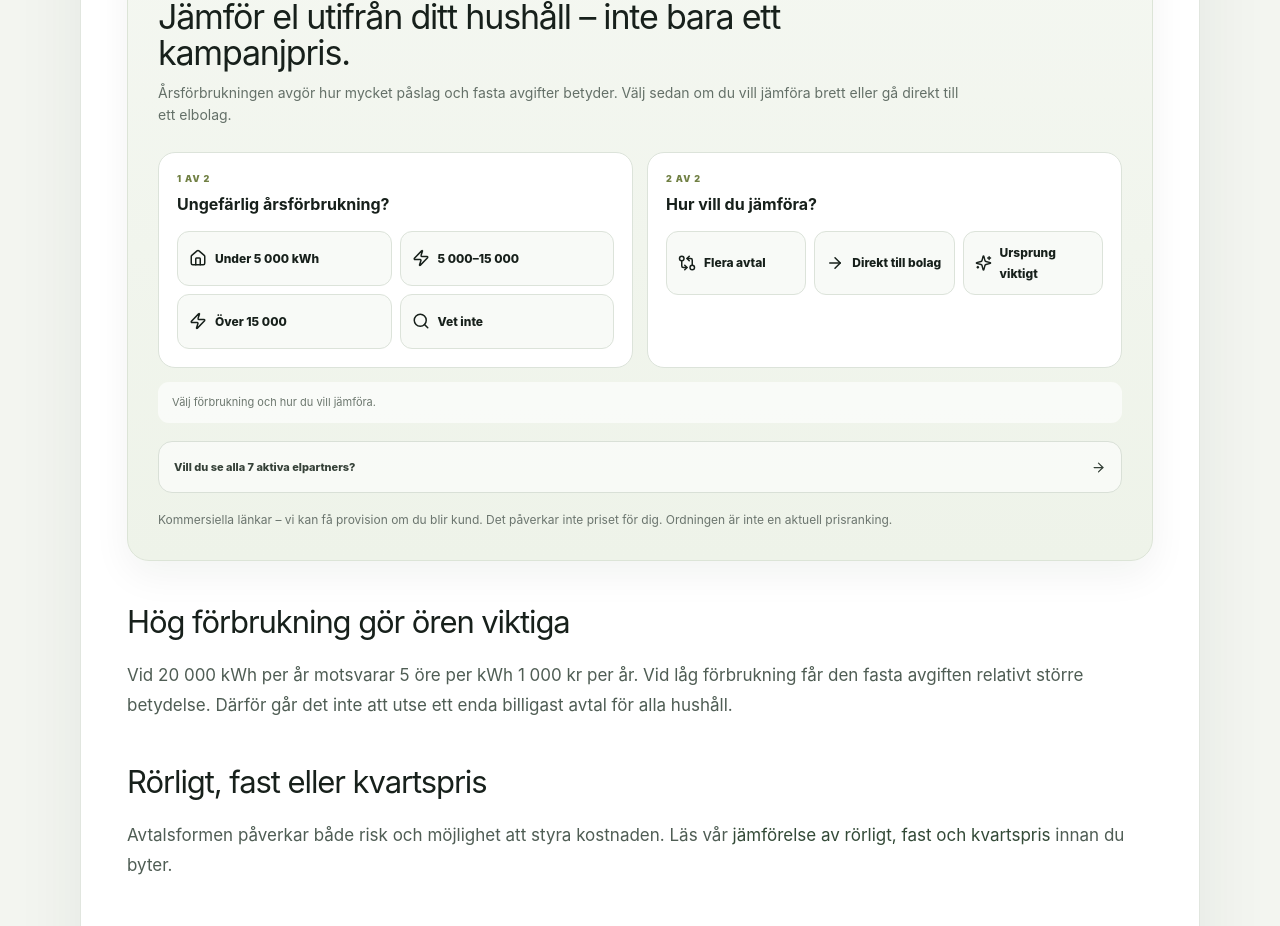
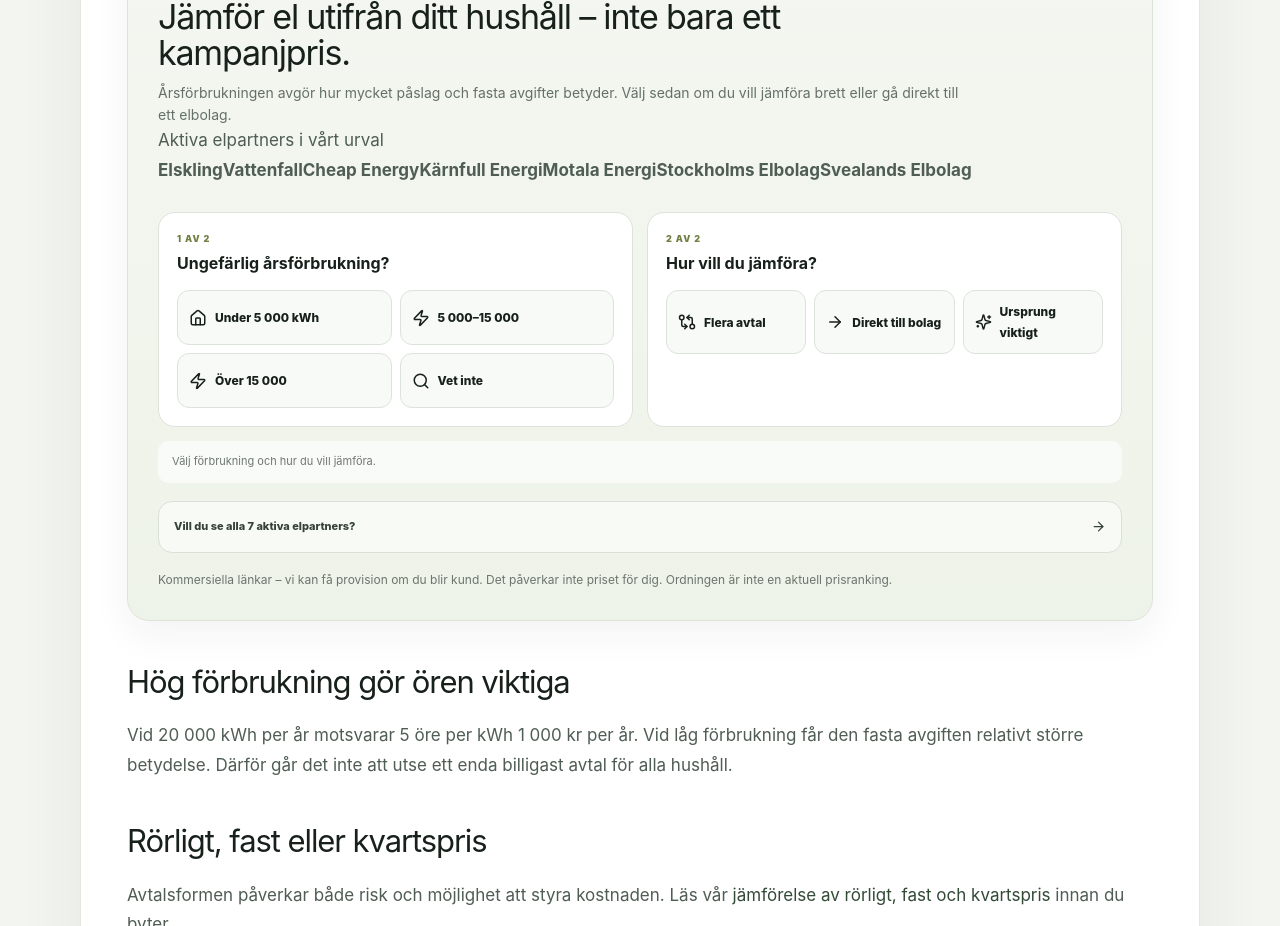
Before and after one commit to arvidlandin-cpu/sankkostnaden, a Next.js app: page /elavtal/billigaste-elavtalet in a window 1280 px wide. Shown: the part 1600-2526 px from the top of the page. Built offline with nearby package versions, Linux system fonts and the light colour scheme.

Commit message:
Keep partner names visible above guided matchers for SEO and trust

```diff
--- a/components/GuidedPartnerMatchers.tsx
+++ b/components/GuidedPartnerMatchers.tsx
@@ -36,6 +36,14 @@ function PartnerCard({
       {cta||partner.cta||`Se aktuella alternativ hos ${partner.name}`}<ArrowUpRight size={17}/>
     </a>
   </article>;
+}
+
+function VisiblePartnerNames({items,label='Aktiva partners i vårt urval'}:{items:ActivePartner[];label?:string}){
+  if(!items.length) return null;
+  return <div className='visiblePartnerNames' aria-label={label}>
+    <span>{label}</span>
+    <div>{items.map(p=><strong key={p.name}>{p.name}</strong>)}</div>
+  </div>;
 }
 
 function AllPartners({
@@ -101,6 +109,7 @@ export function BroadbandPartnerMatcher(){
   const intent:PartnerIntent=access==='mobile'?'mobile-broadband':access==='fiber'?'fiber':'compare';
   return <section id='partners' className='mobileMatcher' aria-label='Hitta relevant bredband'>
     <div className='mobileMatcherIntro'><p className='kicker'>BREDBANDSKOLL · 2 FRÅGOR</p><h2>Börja med adressen – inte med logotypen.</h2><p>Vilka operatörer och priser som är relevanta beror på vad som faktiskt går att beställa där du bor. Vi använder därför dina svar för att välja en bättre startpunkt.</p></div>
+    <VisiblePartnerNames items={all} label='Aktiva bredbandspartners i vårt urval'/>
     <div className='matchQuestions'>
       <div className='matchQuestion'><div><small>1 AV 2</small><strong>Vad vet du om anslutningen?</strong></div><div className='matchOptions matchOptionsThree'>
         <button type='button' className={access==='unknown'?'selected':''} onClick={()=>{setAccess('unknown');track('broadband_match_answer',{question:'access',answer:'unknown'})}}><Search size={18}/><span>Vet inte</span></button>
@@ -155,6 +164,7 @@ export function ElectricityPartnerMatcher(){
 
   return <section id='partners' className='mobileMatcher' aria-label='Hitta relevanta elavtal'>
     <div className='mobileMatcherIntro'><p className='kicker'>ELKOLL · 2 FRÅGOR</p><h2>Jämför el utifrån ditt hushåll – inte bara ett kampanjpris.</h2><p>Årsförbrukningen avgör hur mycket påslag och fasta avgifter betyder. Välj sedan om du vill jämföra brett eller gå direkt till ett elbolag.</p></div>
+    <VisiblePartnerNames items={all} label='Aktiva elpartners i vårt urval'/>
     <div className='matchQuestions'>
       <div className='matchQuestion'><div><small>1 AV 2</small><strong>Ungefärlig årsförbrukning?</strong></div><div className='matchOptions matchOptionsTwoByTwo'>
         <button type='button' className={consumption==='low'?'selected':''} onClick={()=>{setConsumption('low');track('electricity_match_answer',{question:'consumption',answer:'low'})}}><Home size={18}/><span>Under 5 000 kWh</span></button>
@@ -194,6 +204,7 @@ export function InsurancePartnerMatcher({preset}:{preset?:InsuranceType}){
 
   return <section id='partners' className='mobileMatcher' aria-label='Hitta relevant försäkring'>
     <div className='mobileMatcherIntro'><p className='kicker'>FÖRSÄKRINGSKOLL · 1 VAL</p><h2>Börja med rätt typ av skydd.</h2><p>Vi blandar inte hem- och djurförsäkring i samma lista. Välj först vad du vill försäkra, så visas bara relevanta aktiva partners.</p></div>
+    <VisiblePartnerNames items={preset==='home'?allHome:preset==='pet'?allPet:Array.from(new Map([...allHome,...allPet].map(p=>[p.name,p])).values())} label='Aktiva försäkringspartners i vårt urval'/>
     {!preset&&<div className='matchQuestions matchQuestionsSingle'><div className='matchQuestion'><div><small>1 AV 1</small><strong>Vad vill du försäkra?</strong></div><div className='matchOptions'>
       <button type='button' className={type==='home'?'selected':''} onClick={()=>{setType('home');track('insurance_match_answer',{question:'type',answer:'home'})}}><ShieldCheck size={18}/><span>Hem</span></button>
       <button type='button' className={type==='pet'?'selected':''} onClick={()=>{setType('pet');track('insurance_match_answer',{question:'type',answer:'pet'})}}><PawPrint size={18}/><span>Hund / katt</span></button>
@@ -239,6 +250,7 @@ export function LoanPartnerMatcher(){
 
   return <section id='partners' className='mobileMatcher' aria-label='Hitta relevant lånejämförelse'>
     <div className='mobileMatcherIntro'><p className='kicker'>LÅNEKOLL · 2 FRÅGOR</p><h2>Jämför rätt erbjudanden – inte bara en låg månadssiffra.</h2><p>Räntan sätts individuellt. Därför hjälper vi dig först välja rätt jämförelseväg och skickar dig sedan till tjänster där du kan se faktiska erbjudanden.</p></div>
+    <VisiblePartnerNames items={all} label='Aktiva lånejämförelsetjänster i vårt urval'/>
     <div className='matchQuestions'>
       <div className='matchQuestion'><div><small>1 AV 2</small><strong>Vad vill du göra?</strong></div><div className='matchOptions'>
         <button type='button' className={purpose==='new'?'selected':''} onClick={()=>{setPurpose('new');track('loan_match_answer',{question:'purpose',answer:'new'})}}><CircleDollarSign size={18}/><span>Nytt privatlån</span></button>
```
